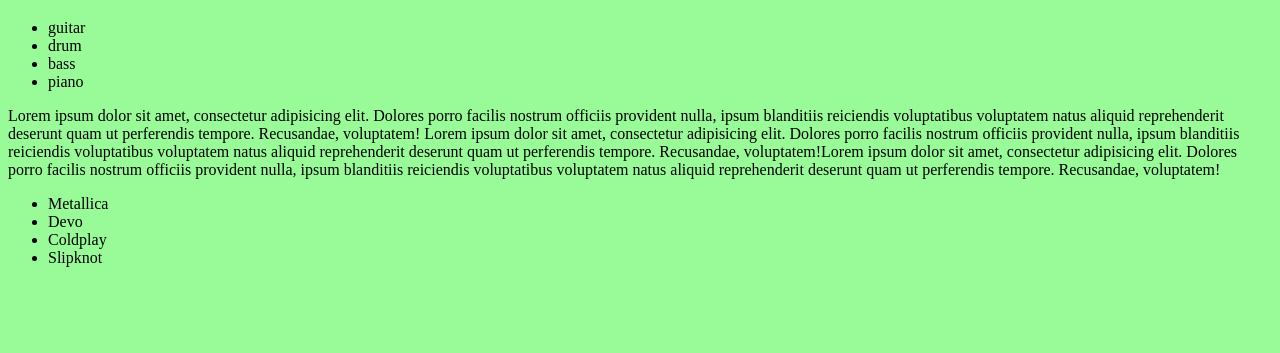
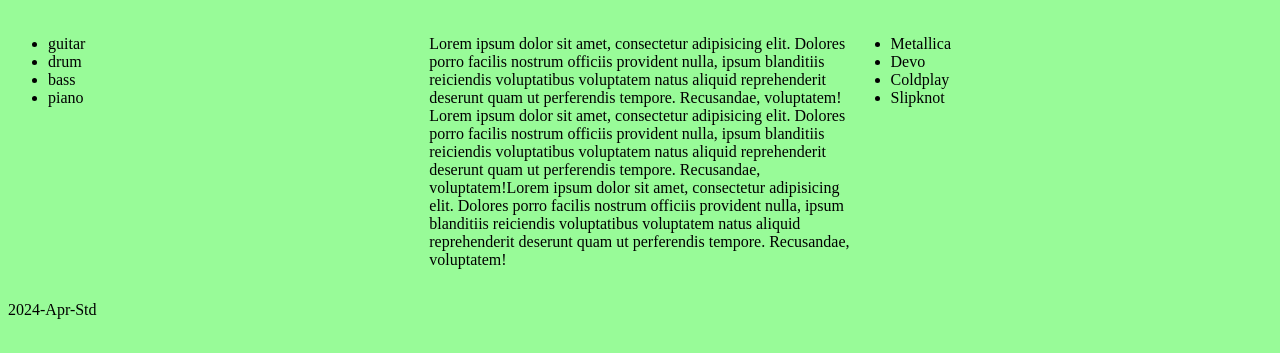
Before and after one commit to JairoAussie/2024-apr-t1w2-responsiveness, a plain HTML site: page index.html in a window 1280 px wide. Shown: the part 61-414 px from the top of the page. Drawn offline with Linux system fonts and the light colour scheme.

Commit message:
3 column responsive layout

```diff
--- a/index.html
+++ b/index.html
@@ -7,19 +7,34 @@
     <link rel="stylesheet" href="./style.css">
 </head>
 <body>
+    <header class="row">
         <h1>Hello world</h1>
+    </header>
+    <main class="row">
+        <div class="column">
             <ul>
                 <li>guitar</li>
                 <li>drum</li>
                 <li>bass</li>
                 <li>piano</li>
             </ul>
+        </div>
+        <article class="column">
             <p>Lorem ipsum dolor sit amet, consectetur adipisicing elit. Dolores porro facilis nostrum officiis provident nulla, ipsum blanditiis reiciendis voluptatibus voluptatem natus aliquid reprehenderit deserunt quam ut perferendis tempore. Recusandae, voluptatem! Lorem ipsum dolor sit amet, consectetur adipisicing elit. Dolores porro facilis nostrum officiis provident nulla, ipsum blanditiis reiciendis voluptatibus voluptatem natus aliquid reprehenderit deserunt quam ut perferendis tempore. Recusandae, voluptatem!Lorem ipsum dolor sit amet, consectetur adipisicing elit. Dolores porro facilis nostrum officiis provident nulla, ipsum blanditiis reiciendis voluptatibus voluptatem natus aliquid reprehenderit deserunt quam ut perferendis tempore. Recusandae, voluptatem!</p>
+        </article>
+        <aside class="column">
             <ul>
                 <li>Metallica</li>
                 <li>Devo</li>
                 <li>Coldplay</li>
                 <li>Slipknot</li>
             </ul>
+        </aside>
+    </main>
+   <footer class="row">
+    <p>2024-Apr-Std</p>
+   </footer>
+
+
 </body>
 </html>
--- a/style.css
+++ b/style.css
@@ -1,12 +1,26 @@
 /* Default styles for small screens and anything not caught by media */
-body{
-    background-color: rgb(30, 142, 234);
+body {
+  background-color: rgb(30, 142, 234);
+}
+
+.column {
+  width: 100%;
 }
 /* Styled for screens 600px wide and larger */
 /* @media screen and (min-width: 600px) { */
 @media screen and (width > 600px) {
+  body {
+    background-color: palegreen;
+  }
+  .column {
+    float: left;
+    width: 33.33%;
+  }
 
-    body{
-        background-color: palegreen;
-    }
+  /* Clear floats after the columns */
+  .row:after {
+    content: "";
+    display: table;
+    clear: both;
+  }
 }
```
Lines whose indentation alone changed are shown as unchanged.
